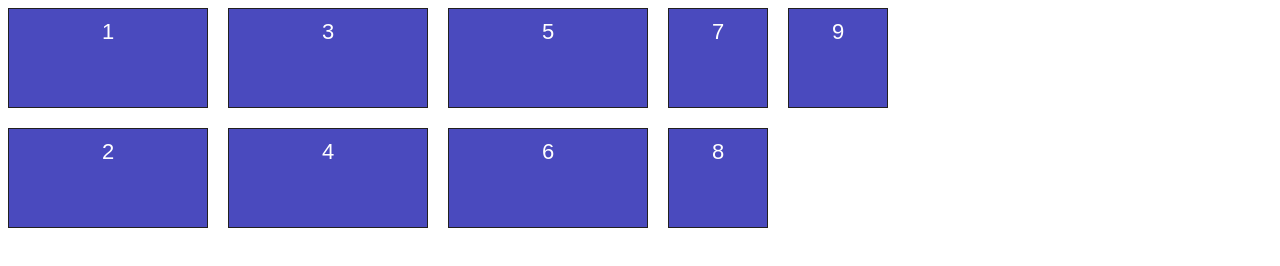
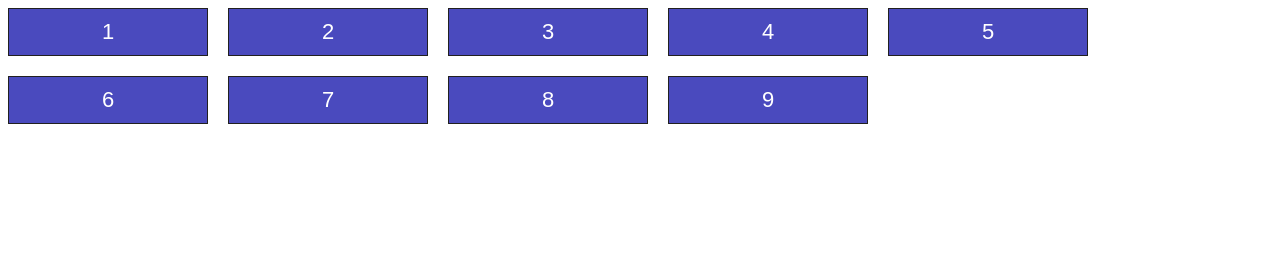
Before and after one commit to programer1983/fundamental-grids, a website built with Vite: page index.html in a window 1280 px wide. Built offline with nearby package versions, Linux system fonts and the light colour scheme.

Commit message:
auto-fill

```diff
--- a/styles/example.css
+++ b/styles/example.css
@@ -10,12 +10,6 @@
 
 .grid{
     display: grid;
-    grid-template-columns: 200px 200px 200px;
-    grid-template-rows: 100px 100px;
+    grid-template-columns: repeat(auto-fill, 200px);
     grid-gap: 20px;
-
-    grid-auto-rows: 200px;
-    grid-auto-columns: 100px;
-
-    grid-auto-flow: column;
 }
```
